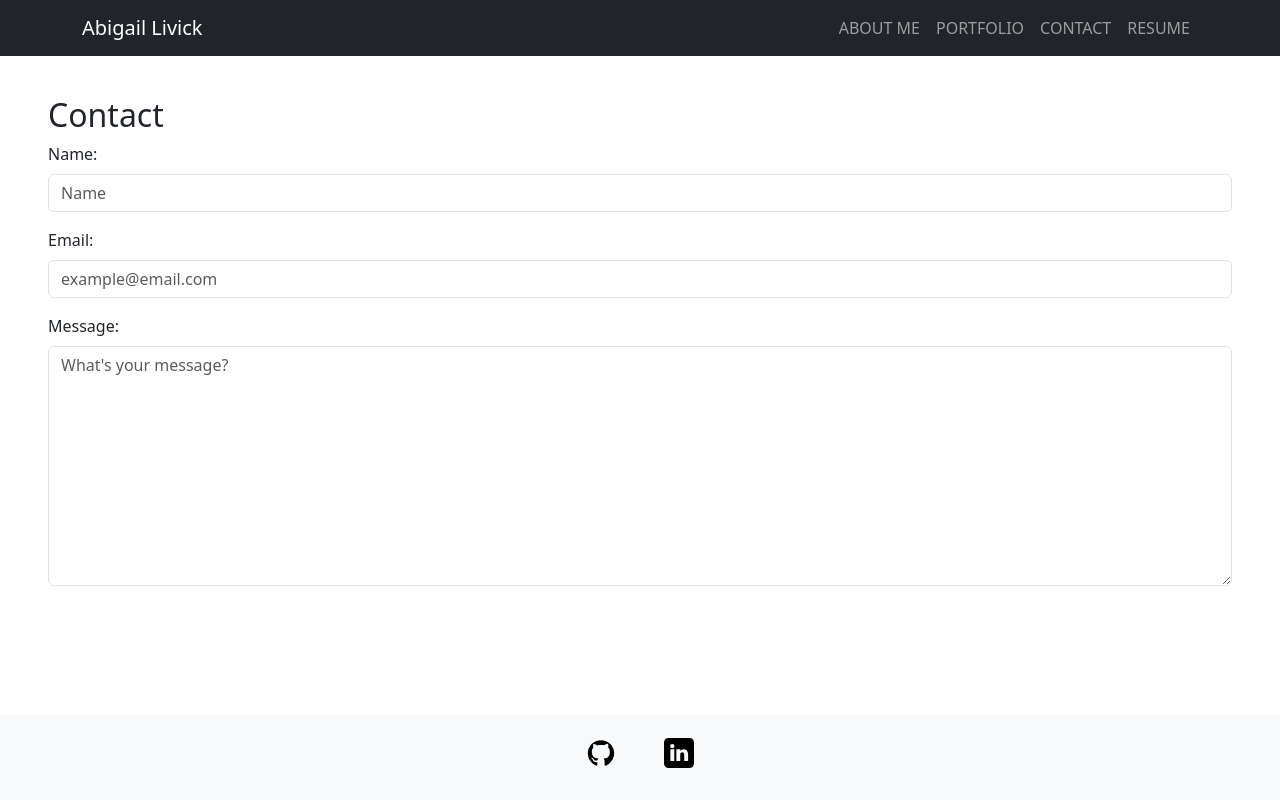
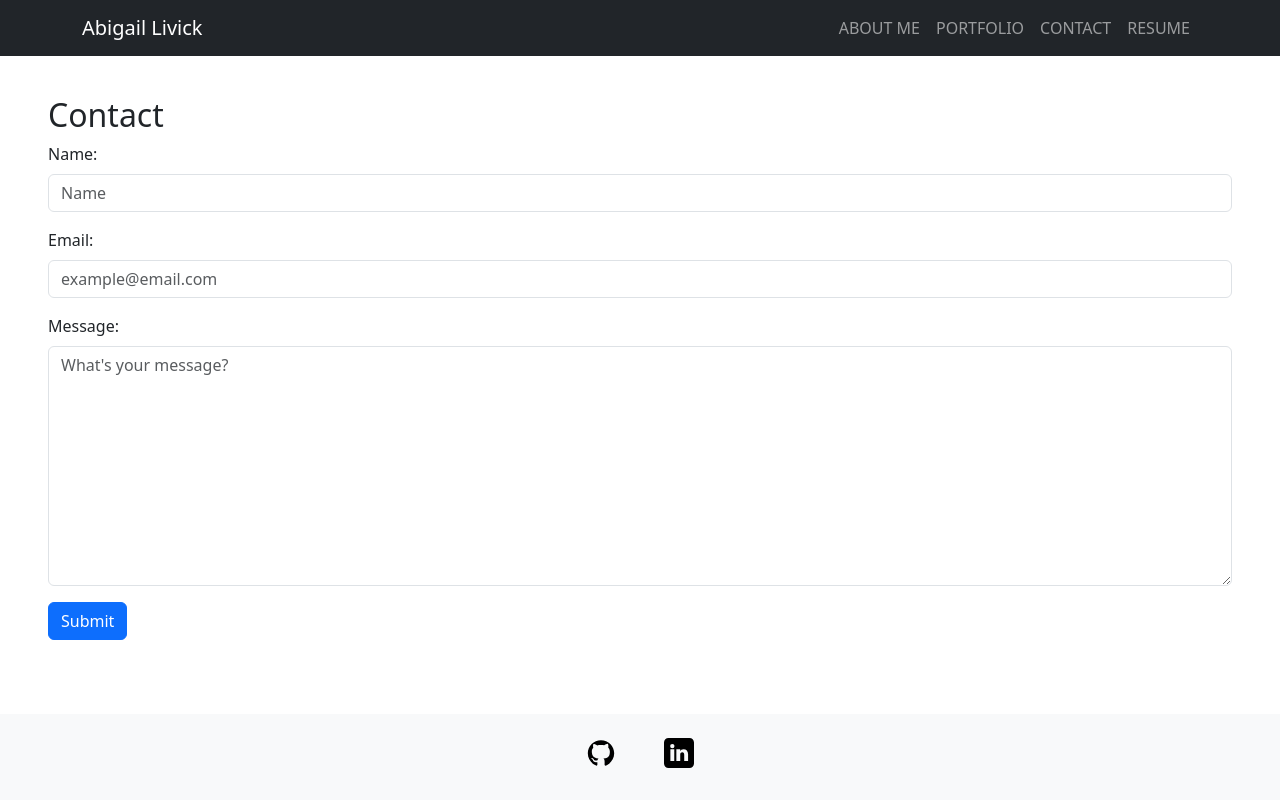
Before and after one commit to lailiel/20-React-Portfolio, a React (Vite) app in the folder react-portfolio/: page /contact in a window 1280 px wide. Built offline with nearby package versions, Linux system fonts and the light colour scheme.

Commit message:
added contact page submit button with its own error message. added permanent scrollbar

```diff
--- a/react-portfolio/src/App.css
+++ b/react-portfolio/src/App.css
@@ -3,7 +3,7 @@ body {
   flex-direction: column;
   min-height: 100vh;
   margin: 0;
-  overflow-x: hidden;
+  overflow-y: scroll;
 }
 
 #root{
@@ -11,7 +11,7 @@ body {
   flex-direction: column;
   min-height: 100vh;
   margin: 0;
-  overflow-x: hidden;
+
 }
 
 #aboutme{
--- a/react-portfolio/src/pages/ContactPage.jsx
+++ b/react-portfolio/src/pages/ContactPage.jsx
@@ -1,4 +1,4 @@
-import { Form, InputGroup, Container} from "react-bootstrap";
+import { Form, InputGroup, Container, Button, Stack} from "react-bootstrap";
 
 import { useState } from 'react';
 
@@ -6,6 +6,8 @@ import { validateEmail} from "../components/utils/helpers";
 
 
 export default function ContactPage() {
+
+
 
   const [name, setName] = useState('');
   const [email, setEmail] = useState('');
@@ -29,7 +31,7 @@ export default function ContactPage() {
         }
       };
 
-      const handleBlur = (e) => {
+  const handleBlur = (e) => {
 
         const { target } = e;
         const inputType = target.name;
@@ -49,6 +51,10 @@ export default function ContactPage() {
         }
 
       }
+
+    const handleSubmit = (e) => {
+
+    }
 
   return (
     <Container fluid className="py-4 px-5" id="contactform">
@@ -89,9 +95,16 @@ export default function ContactPage() {
             onChange={handleInputChange}
           />
         </InputGroup>
-        <p>
-          {errorMessage}
-        </p>
+        <Stack direction="horizontal">
+          <Button
+            onClick={() => setErrorMessage(`Currently Unavailable : Please email me at abilivick@gmail.com`)}>
+            Submit
+          </Button>
+          <p className="mx-3 my-2">
+            {errorMessage}
+          </p>
+        </Stack>
+
       </div>
     </Container>
   );
```
